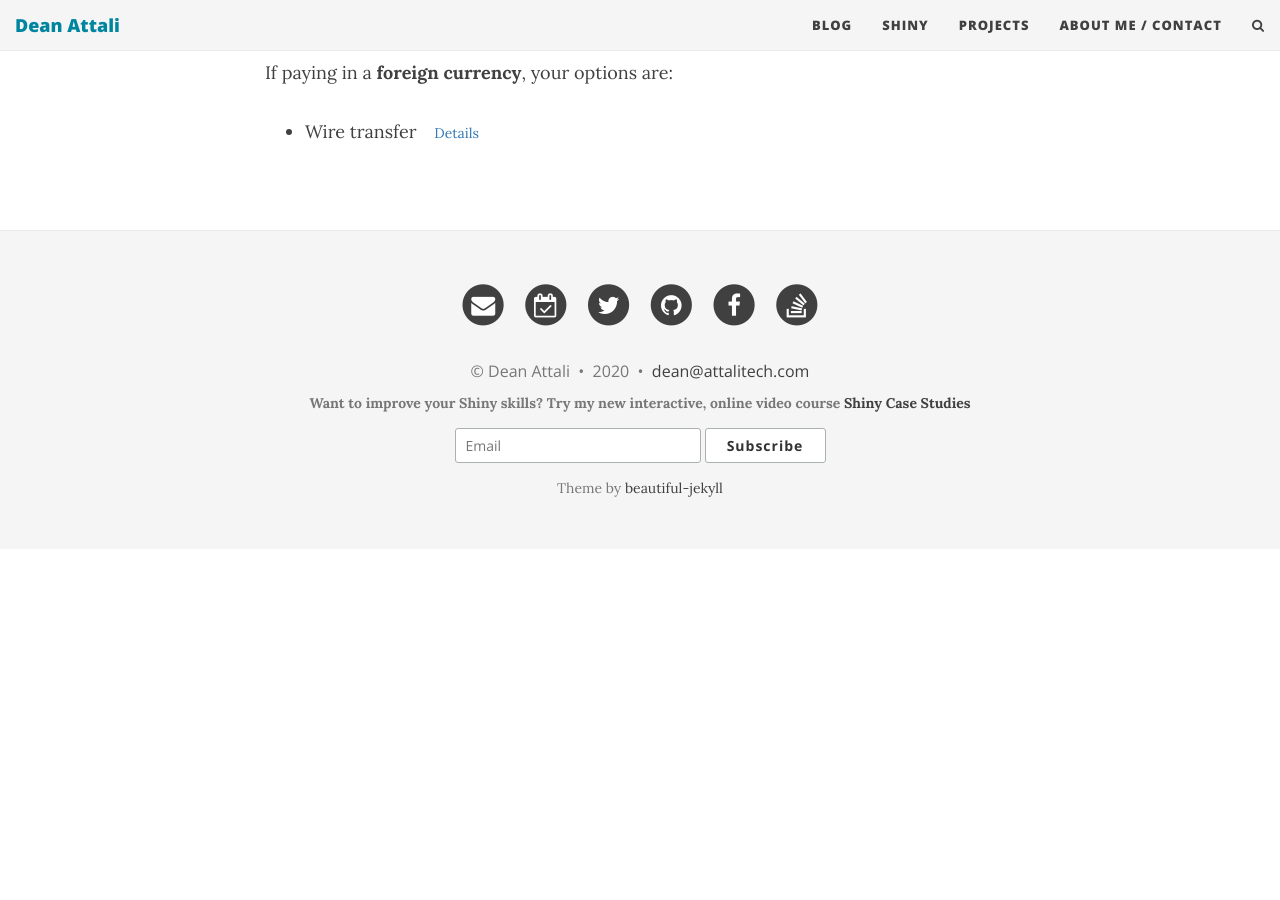
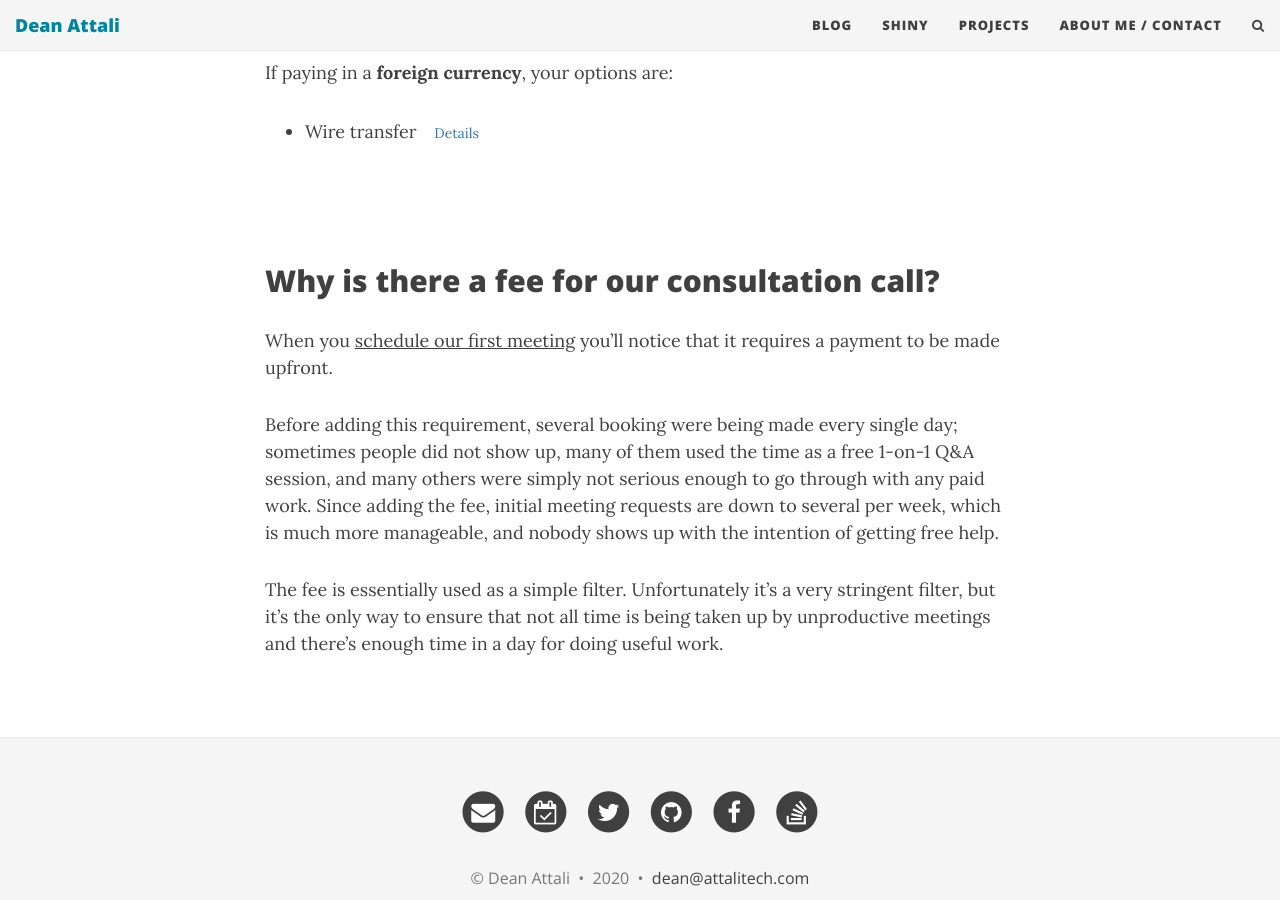
Before and after one commit to daattali/daattali.github.io, a Jekyll site: the page built from shiny/payments.md, in a window 1280 px wide and 900 px high, scrolled down 1218 px. Built offline with Jekyll 4.4.1, drawn with Linux system fonts in a browser that asks for light colours; nearby versions of some CDN libraries; before the commit the page ends 1767 px from its top, so only the background shows below that; some of the changed lines change nothing that is shown; some of the changed text lies outside the part shown.

Commit message:
Update payments.md

```diff
--- a/shiny/payments.md
+++ b/shiny/payments.md
@@ -5,13 +5,13 @@
 nav-short: true
 ---
 
-For any questions regarding payment, please email [dean@attalitech.com](mailto:dean@attalitech.com)
+For any questions regarding payment, please email [payments@attalitech.com](mailto:payments@attalitech.com)
 
 If paying in **US Dollars**, your options are:
 
 - Zelle or email transfer <button data-target="#zelle" class="btn btn-link" data-toggle="collapse">Details</button>
 
-  Make payment to [dean@attalitech.com](mailto:dean@attalitech.com)
+  Make payment to [payments@attalitech.com](mailto:payments@attalitech.com)
   {: #zelle .collapse}
 
 - ACH direct deposit <button data-target="#ach" class="btn btn-link" data-toggle="collapse">Details</button>
@@ -19,7 +19,7 @@
   Bank of America
   Checking account
   Routing # 125000024
-  Please [email us](mailto:dean@attalitech.com) for the account #
+  Please [email us](mailto:payments@attalitech.com) for the account #
   {: #ach .collapse}
 
 - Physical check <button data-target="#check" class="btn btn-link" data-toggle="collapse">Details</button>
@@ -32,12 +32,12 @@
 
 - Credit card <button data-target="#cc" class="btn btn-link" data-toggle="collapse">Details</button>
 
-  If you would like to pay with a credit card, [let us know](mailto:dean@attalitech.com) and we will send you a link to a secure payment page. Note: a 3.50% service fee applies.
+  If you would like to pay with a credit card, [let us know](mailto:payments@attalitech.com) and we will send you a link to a secure payment page. Note: a 3.50% service fee applies.
   {: #cc .collapse}
 
 - PayPal <button data-target="#paypal" class="btn btn-link" data-toggle="collapse">Details</button>
 
-  If you would like to pay with PayPal, [let us know](mailto:dean@attalitech.com) and we will send you a link to a secure payment page. Note: a 3.50% service fee applies.
+  If you would like to pay with PayPal, [let us know](mailto:payments@attalitech.com) and we will send you a link to a secure payment page. Note: a 3.50% service fee applies.
   {: #paypal .collapse}
 
 - Wire transfer <button data-target="#wire" class="btn btn-link" data-toggle="collapse">Details</button>
@@ -45,7 +45,7 @@
   **Note: a $30 fee is added to wire transfers. Please add $30 to your payment.**
   Routing/ABA # 026009593
   SWIFT code BOFAUS3N
-  Please [email us](mailto:dean@attalitech.com) for the account #
+  Please [email us](mailto:payments@attalitech.com) for the account #
   Address: Bank of America, NA
   222 Broadway
   New York, New York 10038
@@ -56,7 +56,7 @@
 
 - e-interac transfer <button data-target="#einterac" class="btn btn-link" data-toggle="collapse">Details</button>
 
-  Make payment to [dean@attalitech.com](mailto:dean@attalitech.com)
+  Make payment to [payments@attalitech.com](mailto:payments@attalitech.com)
   {: #einterac .collapse}
 
 - EFT direct deposit <button data-target="#eft" class="btn btn-link" data-toggle="collapse">Details</button>
@@ -65,7 +65,7 @@
   Checking account
   Transit # 05076
   Institution # 003
-  Please [email us](mailto:dean@attalitech.com) for the account #
+  Please [email us](mailto:payments@attalitech.com) for the account #
   {: #eft .collapse}
 
 - Physical check <button data-target="#checkcad" class="btn btn-link" data-toggle="collapse">Details</button>
@@ -78,7 +78,7 @@
 
 - Credit card <button data-target="#cccad" class="btn btn-link" data-toggle="collapse">Details</button>
 
-  If you would like to pay with a credit card, [let us know](mailto:dean@attalitech.com) and we will send you a link to a secure payment page. Note: a 3.50% service fee applies.
+  If you would like to pay with a credit card, [let us know](mailto:payments@attalitech.com) and we will send you a link to a secure payment page. Note: a 3.50% service fee applies.
   {: #cccad .collapse}
 
 If paying in a **foreign currency**, your options are:
@@ -88,8 +88,18 @@
   **Note: a $45 fee is added to wire transfers, plus 3% foreign exchange fee. Please add $45 plus 3% to your payment.**
   Routing/ABA # 026009593
   SWIFT code BOFAUS6S
-  Please [email us](mailto:dean@attalitech.com) for the account #
+  Please [email us](mailto:payments@attalitech.com) for the account #
   Address: Bank of America, NA
   555 California St
   San Francisco, CA 94104
   {: #wireforeign .collapse}
+
+<br/><br/>
+
+## Why is there a fee for our consultation call?
+
+When you [schedule our first meeting](https://calendly.com/attalitech/meeting) you'll notice that it requires a payment to be made upfront.
+
+Before adding this requirement, several booking were being made every single day; sometimes people did not show up, many of them used the time as a free 1-on-1 Q&A session, and many others were simply not serious enough to go through with any paid work. Since adding the fee, initial meeting requests are down to several per week, which is much more manageable, and nobody shows up with the intention of getting free help.
+
+The fee is essentially used as a simple filter. Unfortunately it's a very stringent filter, but it's the only way to ensure that not all time is being taken up by unproductive meetings and there's enough time in a day for doing useful work.
```
